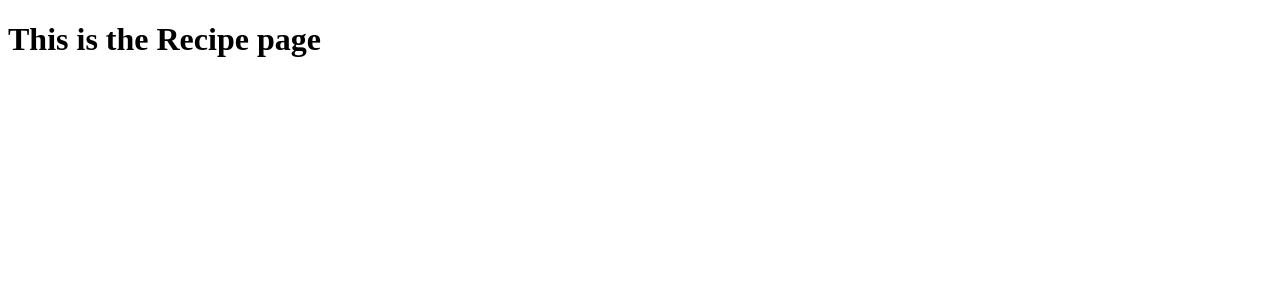
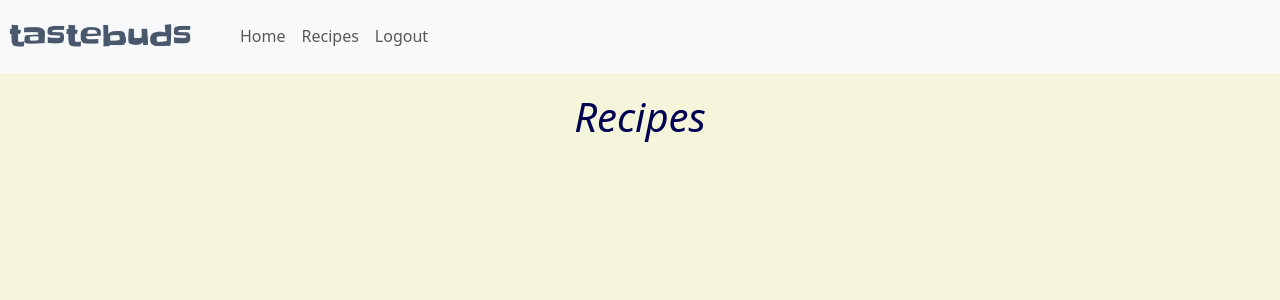
Before and after one commit to JacobCoch/recipe-app, a Django app: page /recipe/ in a window 1280 px wide. Shown: the top 300 px of the page. Run offline with Django 4.2, Linux system fonts and the light colour scheme; the visitor is signed in with stand-in values (Sample User, id 1); data that the repository does not hold is empty; some libraries are stand-ins or nearby versions.

Commit message:
wip, styles for recipe page

```diff
--- /dev/null
+++ b/recipes/static/recipes/scripts/recipe.js
@@ -0,0 +1,9 @@
+document.addEventListener('DOMContentLoaded', function () {
+  const detailsButtons = document.querySelectorAll('.details-button');
+  detailsButtons.forEach(function (button) {
+    button.addEventListener('click', function () {
+      const recipeUrl = button.getAttribute('data-recipe-url');
+      window.location.href = recipeUrl;
+    });
+  });
+});
--- /dev/null
+++ b/recipes/static/recipes/styles/recipe.css
@@ -0,0 +1,83 @@
+* {
+  box-sizing: border-box;
+}
+
+body {
+  background-color: beige;
+}
+
+.logo {
+  width: 200px;
+}
+
+.recipe-container {
+  display: flex;
+  flex-wrap: wrap;
+  gap: 20px;
+  margin: 10px 10px;
+  justify-content: space-between; /* Distribute items evenly in a row */
+}
+
+.recipe {
+  flex: 0 1 calc(25% - 20px); /* 4 columns with a 20px gap; Adjust as needed */
+  padding: 20px;
+  text-align: center;
+  display: flex;
+  flex-direction: column;
+  align-items: center;
+}
+
+h1 {
+  font-style: italic;
+  text-align: center;
+  margin: 20px 0;
+  color: rgb(0, 0, 83);
+}
+
+.recipe img {
+  width: 100%; /* Make the image width responsive to its container */
+  max-height: 300px; /* Set a maximum height */
+  object-fit: cover;
+  border-radius: 2rem;
+}
+
+.recipe h3 {
+  margin: 10px 0;
+}
+
+.recipe .details-button {
+  background-color: #007bff;
+  color: #fff;
+  padding: 5px 10px;
+  border: none;
+  cursor: pointer;
+  margin-top: auto;
+}
+
+.recipe .like-button {
+  background-color: #f00;
+  color: #fff;
+  padding: 5px 10px;
+  border: none;
+  cursor: pointer;
+  margin-top: 10px; /* Adjust as needed */
+}
+
+/* Media query for responsive layout */
+@media screen and (max-width: 800px) {
+  .recipe {
+    flex: 0 1 calc(33.33% - 10px); /* 3 columns with a 20px gap */
+  }
+
+  @media screen and (max-width: 600px) {
+    .recipe {
+      flex: 0 1 calc(50% - 10px); /* 2 columns with a 20px gap */
+    }
+
+    @media screen and (max-width: 400px) {
+      .recipe {
+        flex: 0 1 calc(100% - 10px); /* 1 column with a 20px gap */
+      }
+    }
+  }
+}
--- a/recipes/templates/recipes/recipe.html
+++ b/recipes/templates/recipes/recipe.html
@@ -1,2 +1,68 @@
 <!DOCTYPE html>
-<h1>This is the Recipe page</h1>
+
+{% load static %}
+
+<html>
+  <head>
+    <title>TasteBuds</title>
+    {% load bootstrap5 %} {% bootstrap_css %} {% bootstrap_javascript %}
+    <link
+      rel="stylesheet"
+      href="https://cdnjs.cloudflare.com/ajax/libs/font-awesome/4.7.0/css/font-awesome.min.css"
+    />
+    <link
+      rel="stylesheet"
+      type="text/css"
+      href="{% static 'styles/recipe.css' %}"
+    />
+  </head>
+  <body>
+    <!-- Navigation Bar -->
+    <nav class="navbar navbar-expand-md navbar-light bg-light">
+      <div class="navbar-brand">
+        <a href="{% url 'recipes:home' %}" class="navbar-brand">
+          <img src="/media/recipes/new-tastebuds.png" class="logo" alt="Logo" />
+        </a>
+      </div>
+
+      <div class="collapse navbar-collapse" id="navbarNav">
+        <ul class="navbar-nav ml-auto">
+          <li class="nav-item">
+            <a class="nav-link" href="{% url 'recipes:home' %}">Home</a>
+          </li>
+          <li class="nav-item">
+            <a class="nav-link" href="{% url 'recipes:recipe' %}">Recipes</a>
+          </li>
+          <li class="nav-item">
+            <a class="nav-link" href="{% url 'success' %}">Logout</a>
+          </li>
+        </ul>
+      </div>
+    </nav>
+    <container>
+      <div>
+        <h1>Recipes</h1>
+        <div class="recipe-container">
+          {% for recipe in recipes %}
+          <div class="recipe">
+            <img src="{{recipe.pic.url}}" width="100" height="100" />
+            <h3>{{ recipe.name }}</h3>
+            <p>{{ recipe.difficulty }}</p>
+            <button
+              class="details-button"
+              id="details-button"
+              data-recipe-url="{% url 'recipes:detail' recipe.pk %}"
+            >
+              View Details
+            </button>
+            <button class="btn">
+              <i class="fa-solid fa-heart"></i>
+            </button>
+          </div>
+          {% endfor %}
+        </div>
+      </div>
+    </container>
+  </body>
+  <script src="{% static 'scripts/recipe.js' %}"></script>
+</html>
--- a/recipes/views.py
+++ b/recipes/views.py
@@ -11,16 +11,9 @@ class HomeView(LoginRequiredMixin, ListView):
 
     def get_context_data(self, **kwargs):
         context = super().get_context_data(**kwargs)
-
         all_recipes = Recipe.objects.all()
-
-
         random_recipes = random.sample(list(all_recipes), 3)
-
-
         context["random_suggestions"] = random_recipes
-
-
         return context
 
 class RecipeDetailView(LoginRequiredMixin, DetailView):
@@ -34,6 +27,14 @@ class RecipeDetailView(LoginRequiredMixin, DetailView):
         context["difficulty"] = difficulty
         return context
 
+
+
 class RecipeListView(LoginRequiredMixin, ListView):
     model = Recipe
     template_name = "recipes/recipe.html"
+
+    def get_context_data(self, **kwargs):
+        context = super().get_context_data(**kwargs)
+        all_recipes = Recipe.objects.all()
+        context["recipes"] = all_recipes
+        return context
```
Also changed, not shown: recipes/static/recipes/styles/detail.css (+4 -4 lines), recipes/static/recipes/styles/home.css (+20 -5 lines), recipes/templates/recipes/detail.html (+19 -10 lines), recipes/templates/recipes/home.html (+19 -17 lines), 1 other file.
